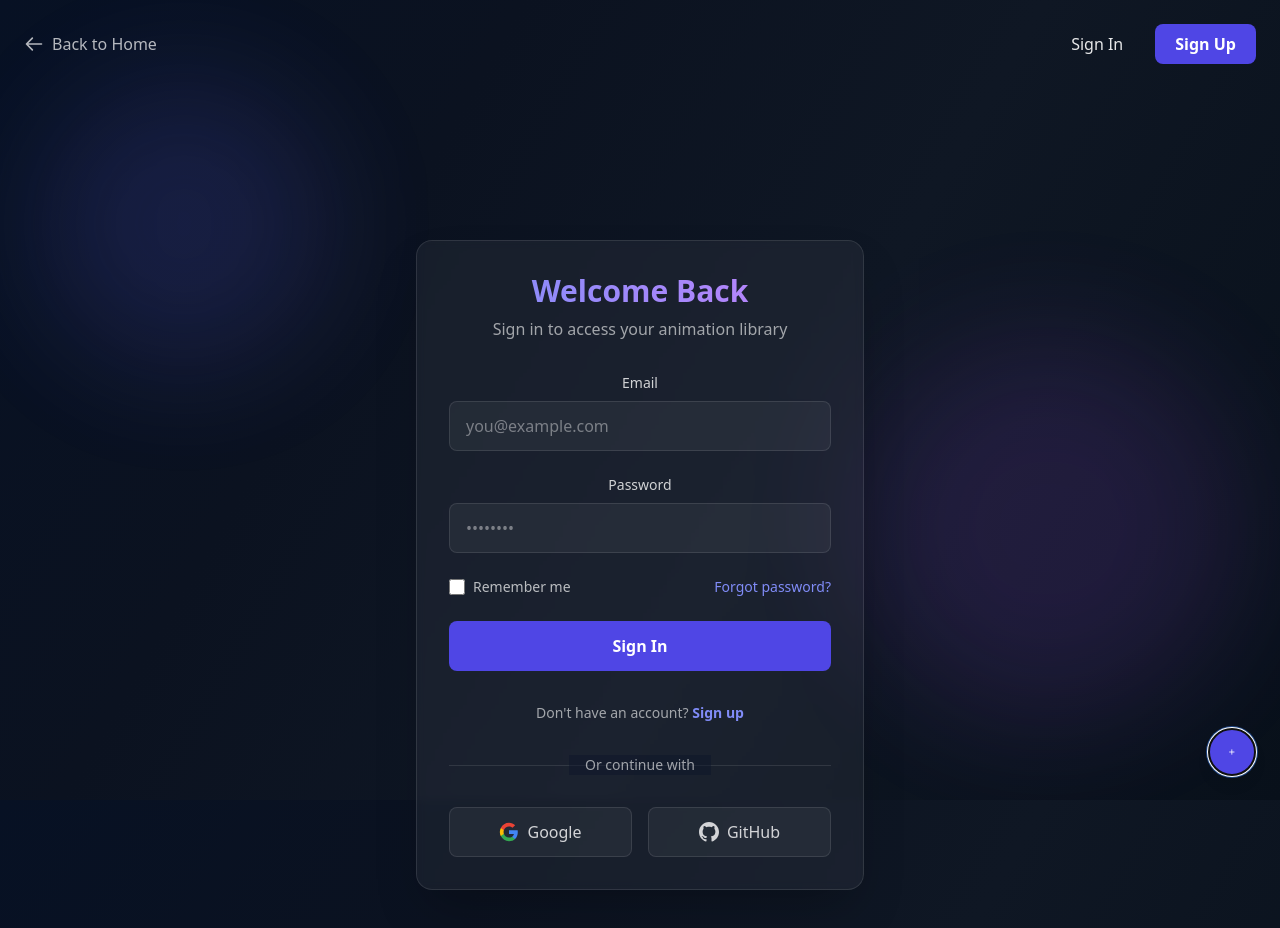
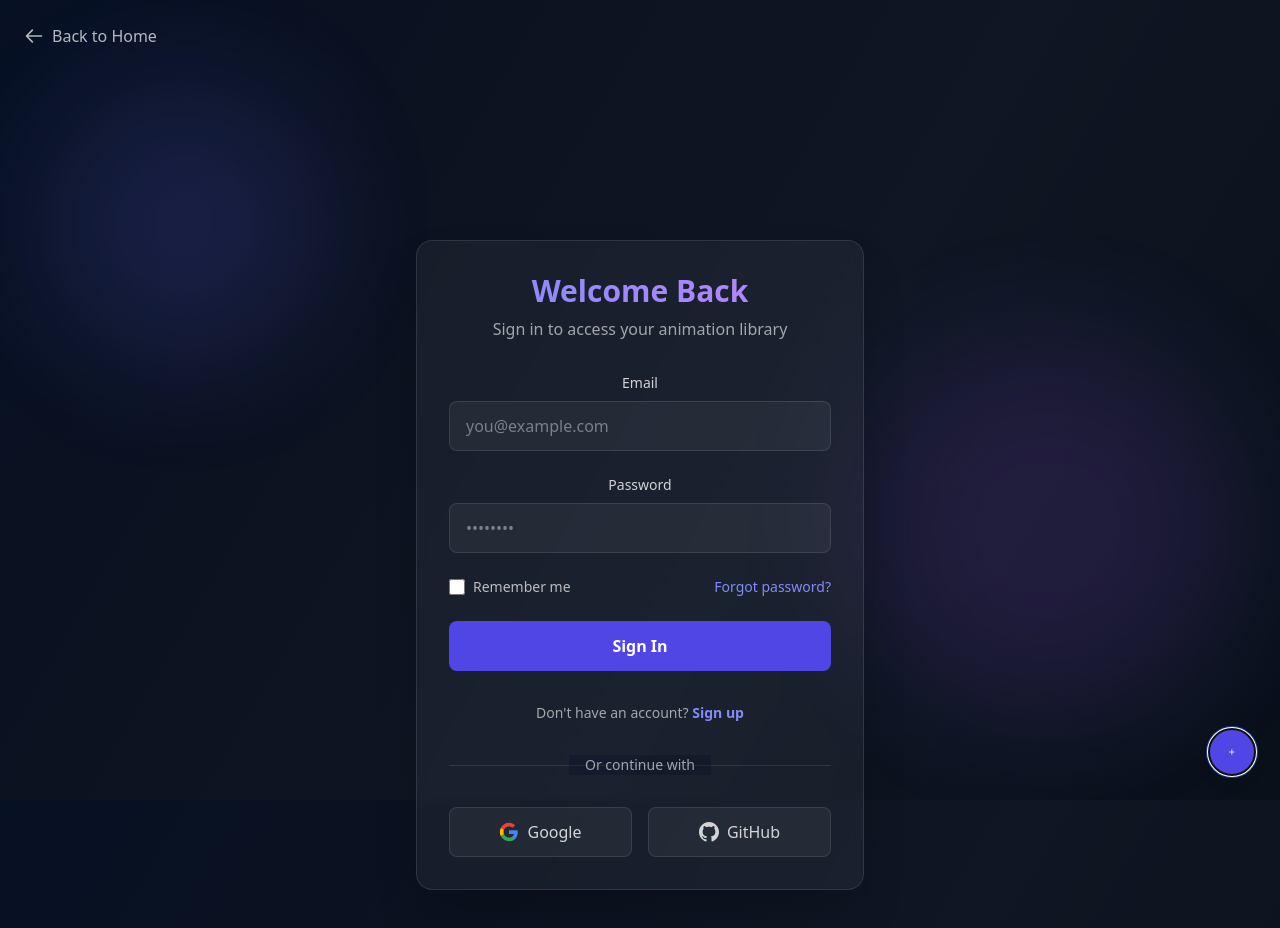
Before and after one commit to codeurge123/Creatx, a React (Vite) app: page /login in a window 1280 px wide. Shown: the top 928 px of the page. Built offline with nearby package versions, Linux system fonts and the light colour scheme.

Commit message:
rm footer from signup

```diff
--- a/src/App.jsx
+++ b/src/App.jsx
@@ -35,6 +35,7 @@ function FooterController() {
 
   // hide footer only on login page
   if (location.pathname === "/login") return null;
+  if (location.pathname === "/signup") return null;
 
   return <Footer />;
 }
--- a/src/pages/Login.jsx
+++ b/src/pages/Login.jsx
@@ -23,7 +23,7 @@ export default function Login() {
   }
 
   return (
-    <div className="min-h-screen text-white">
+    <div className="min-h-screen  text-white">
       {/* Header */}
       <header className="absolute top-0 left-0 right-0 z-50 px-6 py-6 flex items-center justify-between">
         <div className="flex items-center gap-4">
@@ -35,14 +35,7 @@ export default function Login() {
           </Link>
 
         </div>
-        <div className="flex items-center gap-4">
-          <Link to="/login" className="px-4 py-2 text-white/90 hover:text-white transition-colors font-medium">
-            Sign In
-          </Link>
-          <Link to="/signup" className="px-5 py-2 bg-indigo-600 hover:bg-indigo-700 rounded-lg text-white font-semibold transition-all">
-            Sign Up
-          </Link>
-        </div>
+
       </header>
 
       {/* Animated background shapes */}
--- a/src/pages/SignUp.jsx
+++ b/src/pages/SignUp.jsx
@@ -40,14 +40,6 @@ export default function SignUp() {
             Back to Home
           </Link>
 
-        </div>
-        <div className="flex items-center gap-4">
-          <Link to="/login" className="px-4 py-2 text-white/70 hover:text-white transition-colors font-medium">
-            Sign In
-          </Link>
-          <Link to="/signup" className="px-5 py-2 bg-indigo-600 hover:bg-indigo-700 rounded-lg text-white font-semibold transition-all">
-            Sign Up
-          </Link>
         </div>
       </header>
 
```
